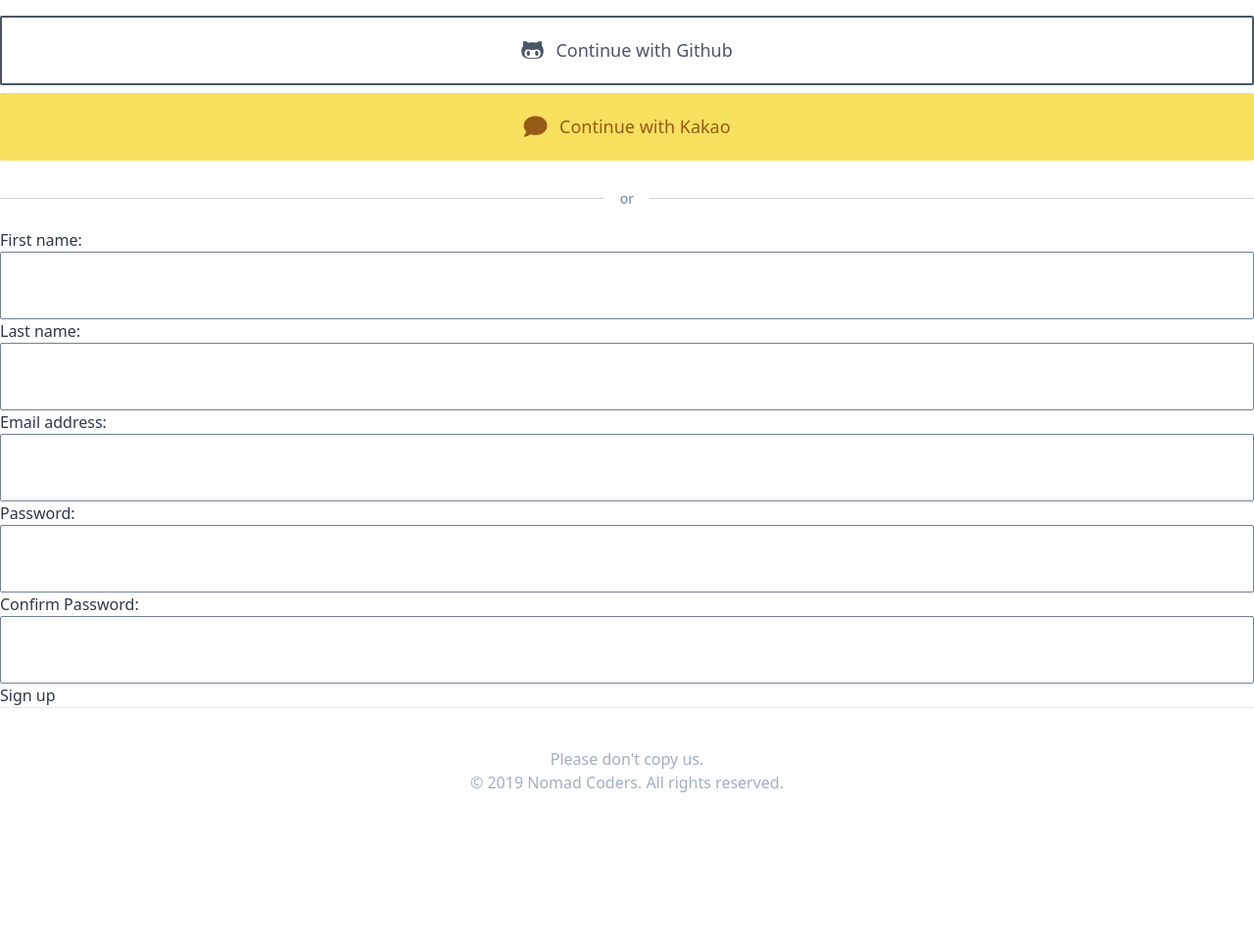
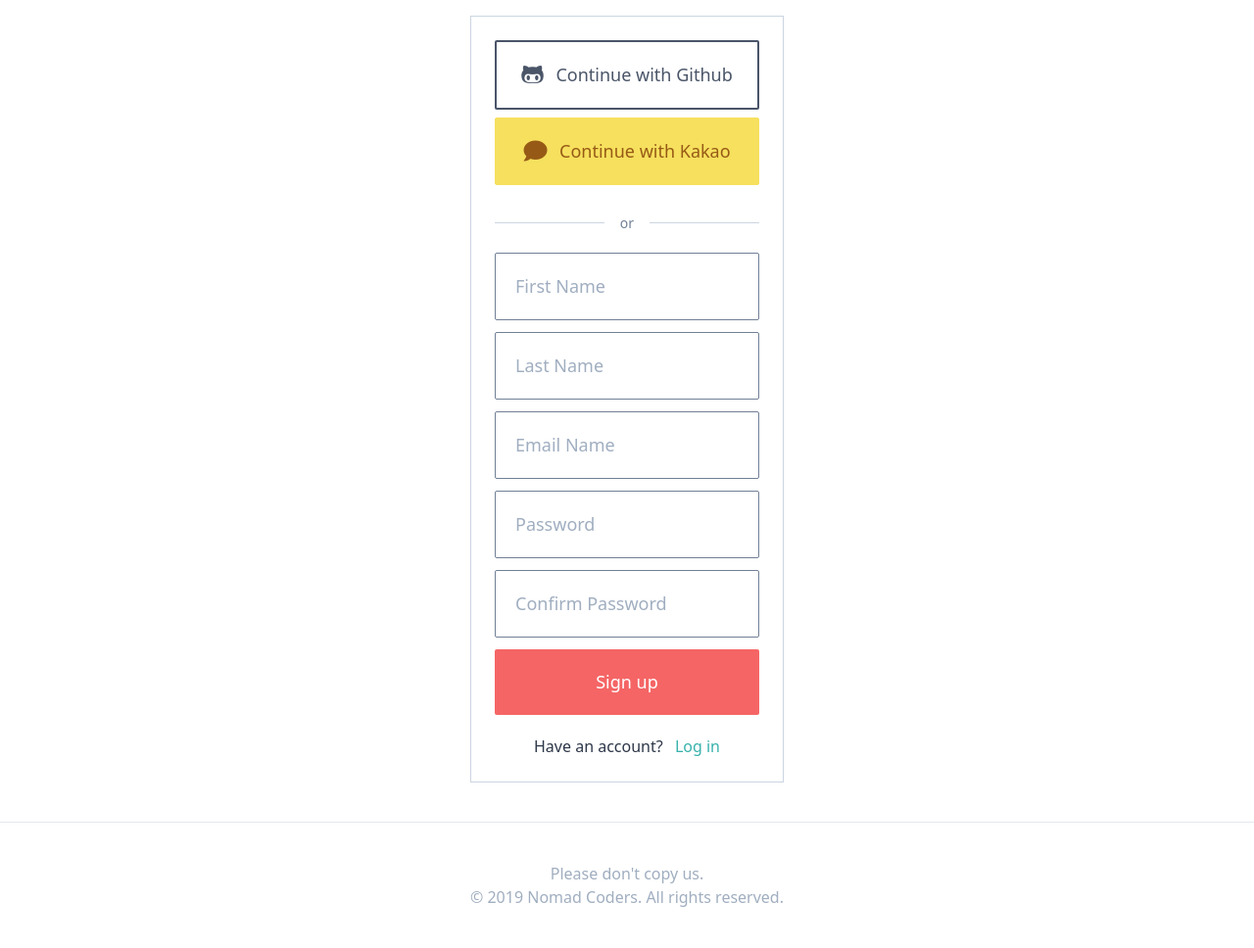
Before and after one commit to jeongjulee42/airbnb_clone, a Django app: page /users/signup in a window 1280 px wide. Shown: the part 80-1048 px from the top of the page at 98% size. Before the commit the page ends 889 px from the top, so only its background shows below. Run offline with Django 4.2, Linux system fonts and the light colour scheme; style sheets or scripts are compiled from the project's sources; some libraries are stand-ins or nearby versions.

Commit message:
Design(signup): design signup form

```diff
--- a/assets/scss/styles.scss
+++ b/assets/scss/styles.scss
@@ -25,5 +25,10 @@ input {
     @apply outline-none border-teal-500;
   }
 }
+form {
+  input {
+    @apply mb-3;
+  }
+}
 
 @tailwind utilities;
--- a/templates/users/login.html
+++ b/templates/users/login.html
@@ -10,10 +10,10 @@
 
   <div class="container lg:w-5/12 md:w-1/2 xl:w-1/4 mx-auto my-10 flex flex-col items-center border p-6 border-gray-400">
     {% include 'partials/social_login.html' %}
-    <form method="POST" action="{% url "users:login" %}" class="w-full">
+    <form method="POST" action="{% url "users:login" %}">
       {% csrf_token %}
-      <input type="email" placeholder="Email" class="mb-3">
-      <input type="password" placeholder="Password" class="mb-3">
+      {{form.email}}
+      {{form.password}}
       <button class="btn bg-red-500 text-white">Login</button>
     </form>
 
--- a/templates/users/signup.html
+++ b/templates/users/signup.html
@@ -8,11 +8,41 @@
 
 {% block content %}
 
-  {% include 'partials/social_login.html' %}
+  <div class="container lg:w-5/12 md:w-1/2 xl:w-1/4 mx-auto my-10 flex flex-col items-center border p-6 border-gray-400">
 
-  <form method="POST" action="{% url "users:signup" %}">
-    {% csrf_token %}
-    {{form.as_p}}
-    <button>Sign up</button>
-  </form>
+    {% include 'partials/social_login.html' %}
+
+    <form method="POST" action="{% url "users:signup" %}">
+      {% csrf_token %}
+      {{form.first_name}}
+      {{form.last_name}}
+      {{form.email}}
+
+      {% if form.errors %}
+
+        {% for e in form.errors %}
+          {{e}}
+        {% endfor %}
+
+      {% endif %}
+
+      {% if form.email.errors %}
+
+        {% for e in form.email.errors %}
+          {{e}}
+        {% endfor %}
+
+      {% endif %}
+
+      {{form.password}}
+      {{form.password1}}
+      <button class="btn bg-red-500 text-white">Sign up</button>
+    </form>
+
+    <div class="mt-5">
+      <span class="mr-2">Have an account?</span>
+      <a href="{% url 'users:login' %}" class="text-teal-500 font-medium">Log in</a>
+    </div>
+
+  </div>
 {% endblock content %}
--- a/users/forms.py
+++ b/users/forms.py
@@ -4,8 +4,10 @@ from . import models
 
 class LoginForm(forms.Form):
 
-    email = forms.EmailField()
-    password = forms.CharField(widget=forms.PasswordInput)
+    email = forms.EmailField(widget=forms.EmailInput(attrs={"placeholder": "Email"}))
+    password = forms.CharField(
+        widget=forms.PasswordInput(attrs={"placeholder": "Password"})
+    )
 
     def clean(self):
         email = self.cleaned_data.get("email")
@@ -24,8 +26,18 @@ class SignUpForm(forms.ModelForm):
     class Meta:
         model = models.User
         fields = ("first_name", "last_name", "email")
-    password = forms.CharField(widget=forms.PasswordInput)
-    password1 = forms.CharField(widget=forms.PasswordInput, label="Confirm Password")
+        widgets = {
+            "first_name": forms.TextInput(attrs={"placeholder": "First Name"}),
+            "last_name": forms.TextInput(attrs={"placeholder": "Last Name"}),
+            "email": forms.EmailInput(attrs={"placeholder": "Email Name"}),
+        }
+
+    password = forms.CharField(
+        widget=forms.PasswordInput(attrs={"placeholder": "Password"})
+    )
+    password1 = forms.CharField(
+        widget=forms.PasswordInput(attrs={"placeholder": "Confirm Password"})
+    )
 
     def clean_password1(self):
         password = self.cleaned_data.get("password")
```
